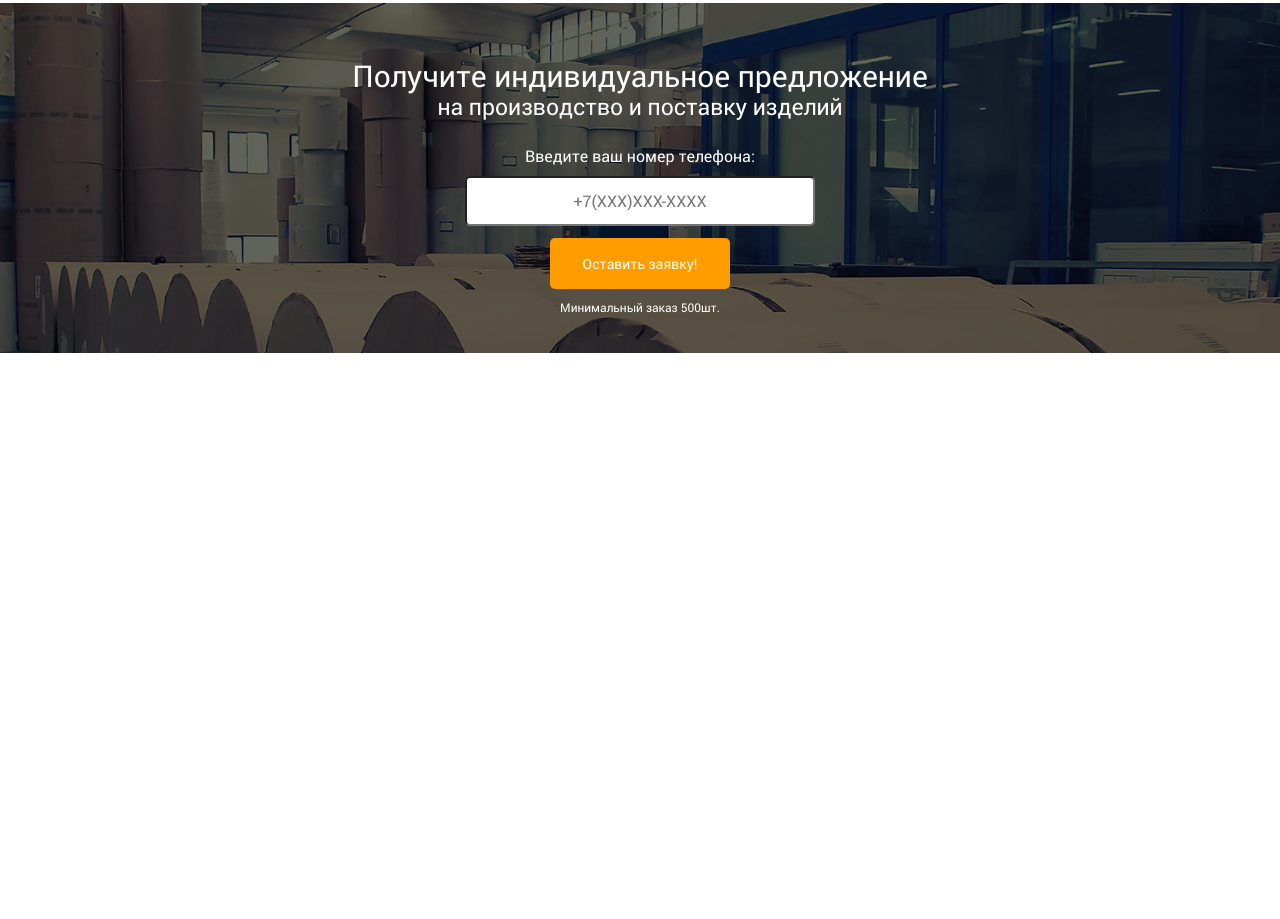
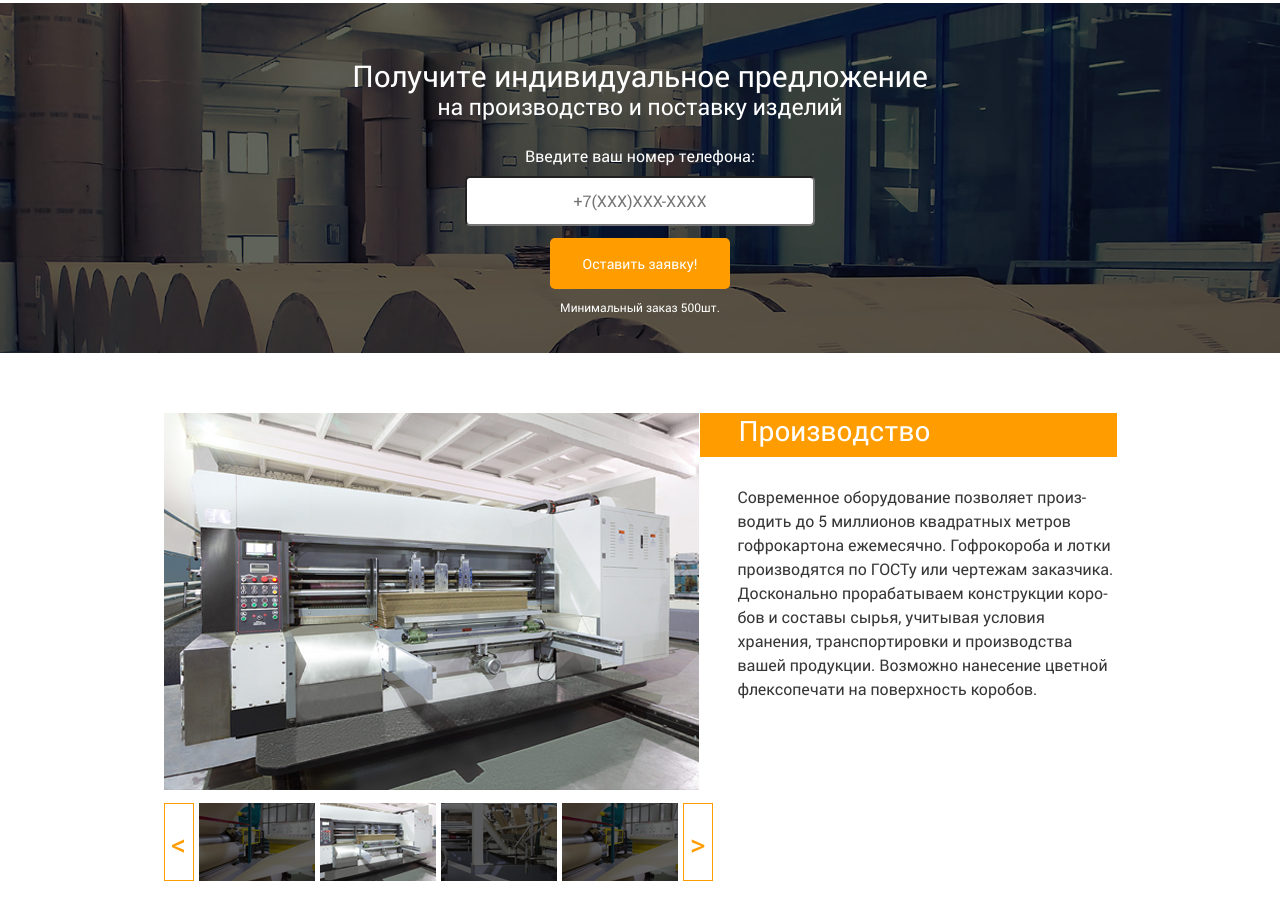
Before and after one commit to crazymaza/frontend, a website: page courseProject/src/index.html in a window 1280 px wide. Shown: the part 2184-3103 px from the top of the page. Before the commit the page ends 2537 px from the top, so only its background shows below. Drawn offline with nearby package versions, Linux system fonts and the light colour scheme; files whose address does not match are found by name.

Commit message:
Сделал блок "Производство"

```diff
--- a/courseProject/src/index.html
+++ b/courseProject/src/index.html
@@ -201,7 +201,29 @@
       <!-- /.row -->
     </div>
     <!-- /.container-fluid -->
-
+    <div class="container-fluid production">
+      <div class="row">
+        <div class="img">
+          <img src="img/production/production_big.png" alt="Большой заводик" class="production-img__big">
+          <div class="little-picture">
+            <div class="left"><span><</span></div>
+            <img src="img/production/production_small_1.png" alt="Маленький заводик" class="production-img__small">
+            <img src="img/production/production_small_2.png" alt="Маленький заводик" class="production-img__small">
+            <img src="img/production/production_small_3.png" alt="Маленький заводик" class="production-img__small">
+            <img src="img/production/production_small_4.png" alt="Маленький заводик" class="production-img__small">
+            <div class="right"><span>></span></div>
+          </div>
+        </div>
+        <div class="production-text">
+          <div class="production-text__h3">
+            <h3>Производство</h3>
+          </div>
+          <p>Современное оборудование позволяет произ- водить до 5 миллионов квадратных метров гофрокартона ежемесячно. Гофрокороба и лотки производятся по ГОСТу или чертежам заказчика.
+            Досконально прорабатываем конструкции коро- бов и составы сырья, учитывая условия хранения, транспортировки и производства вашей продукции.
+            Возможно нанесение цветной флексопечати на поверхность коробов.</p>
+        </div>
+      </div>
+    </div>
 
 
 
--- /dev/null
+++ b/courseProject/src/sass/_production.sass
@@ -0,0 +1,44 @@
+.production
+    display: flex
+    justify-content: center
+    margin-top: 60px
+    margin-bottom: 80px
+    .row
+        display: flex
+        justify-content: center
+        .little-picture
+            display: flex
+            .left,.right
+                display: inline-block
+                width: 30px
+                height: 78px
+                border: 1.0px solid $buton-bg-color
+                color: $buton-bg-color
+                font-size: 30px
+                text-align: center
+                line-height: 78px
+                cursor: pointer
+                &:hover
+                    color: white
+                    background-color: $buton-bg-color
+            .right
+                margin-left: 5px
+            .production-img__small
+                margin-left: 5px
+        .production-img__big
+            margin-bottom: 13px
+        .production-text
+            width: 379px
+            height: 253px
+            font-size: 16px
+            line-height: 24px
+            font-weight: 300
+            color: #373737
+            margin-left: 25px
+            &__h3
+                border: 1px solid $buton-bg-color
+                background: $buton-bg-color
+                color: white
+                margin-left: -10%
+                padding-left: 10%
+                margin-bottom: 28px
--- a/courseProject/src/sass/style.sass
+++ b/courseProject/src/sass/style.sass
@@ -8,3 +8,4 @@
 @import "advantages"
 @import "product"
 @import "sentence"
+@import "production"
```
Also changed, not shown: courseProject/src/css/style.css, courseProject/src/img/production/production_big.png (added), courseProject/src/img/production/production_small_1.png (added), courseProject/src/img/production/production_small_2.png (added), courseProject/src/img/production/production_small_3.png (added), courseProject/src/img/production/production_small_4.png (added).
